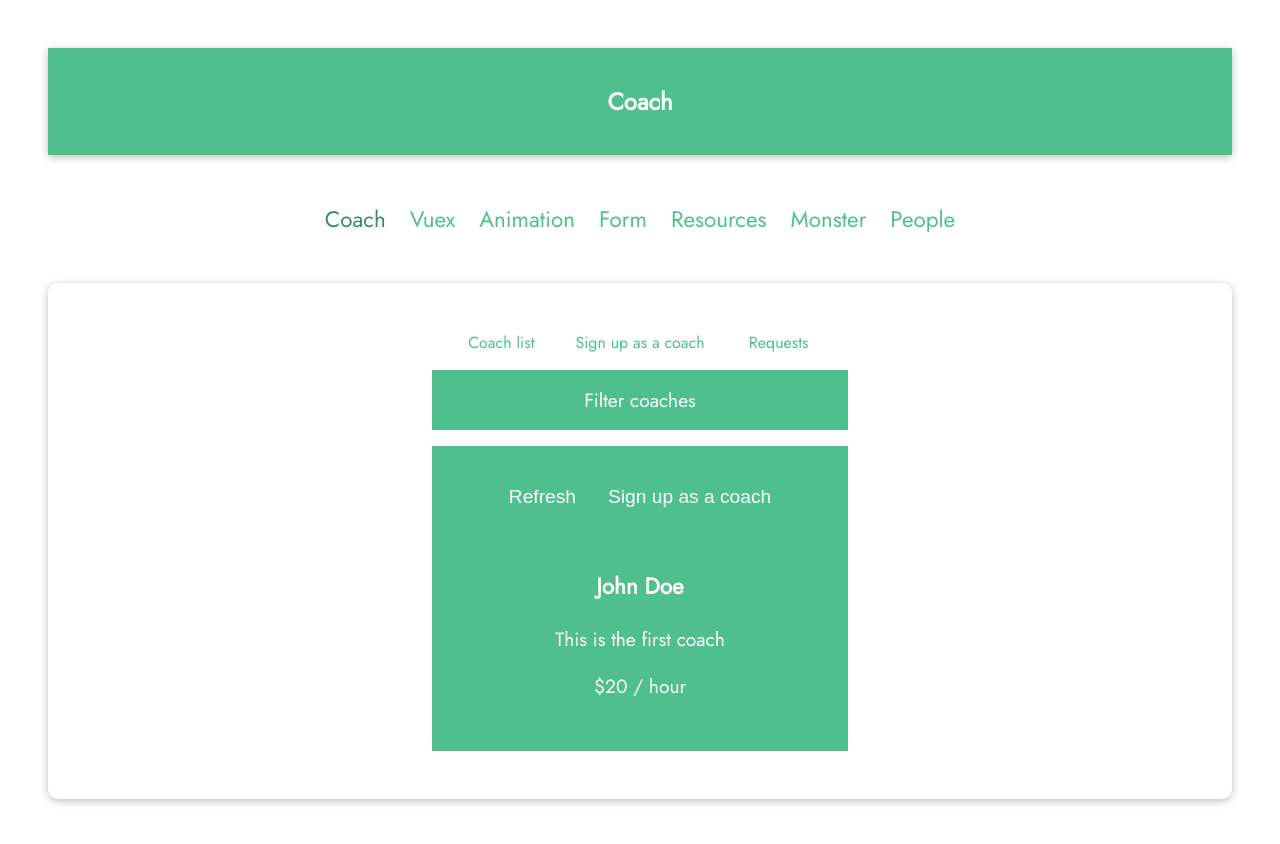
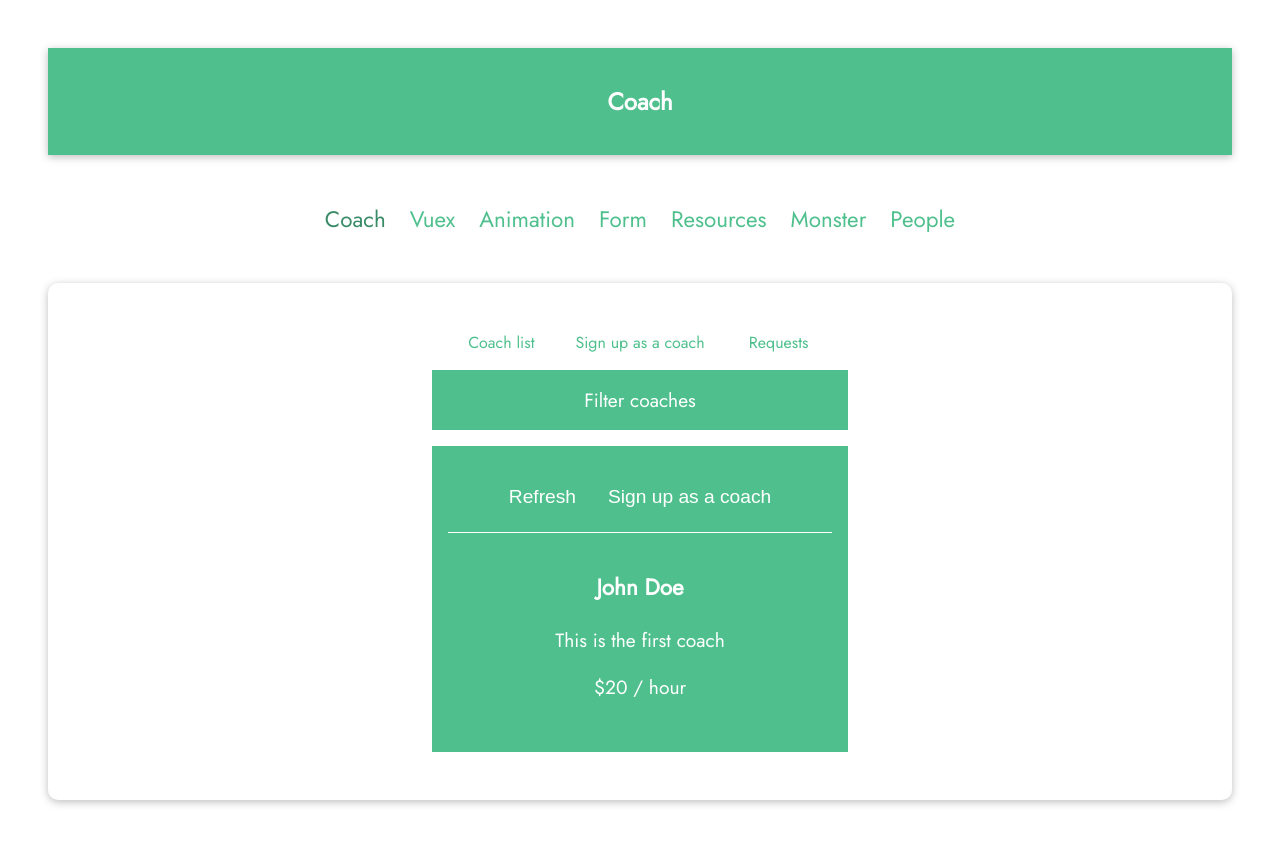
Before and after one commit to sean-xiao-zhao7/vue-style, a Vue app: page /coach/list in a window 1280 px wide. Shown: the top 844 px of the page. Built offline with nearby package versions, Linux system fonts and the light colour scheme.

Commit message:
Add line breaker to coach preview

```diff
--- a/src/components/pages/coach/CoachPreview.vue
+++ b/src/components/pages/coach/CoachPreview.vue
@@ -10,3 +10,9 @@ export default {
         <p>${{ rate }} / hour</p>
     </div>
 </template>
+
+<style scoped>
+div {
+    border-top: solid 1px white;
+}
+</style>
--- a/src/vuex/coach/index.js
+++ b/src/vuex/coach/index.js
@@ -19,7 +19,6 @@ export default {
     mutations: {},
     getters: {
         coachList(state) {
-            console.log('hi')
             return state.coachList;
         },
     },
```
